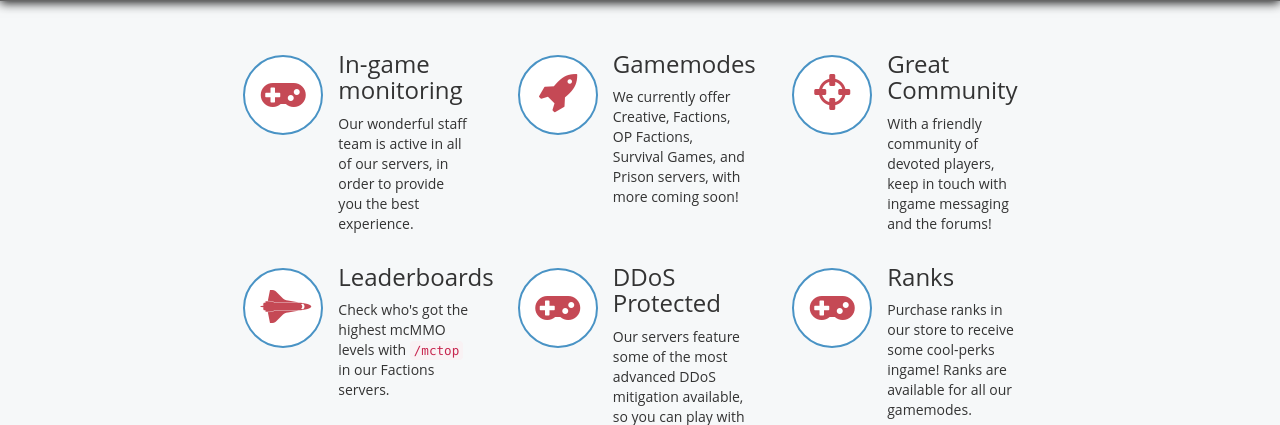
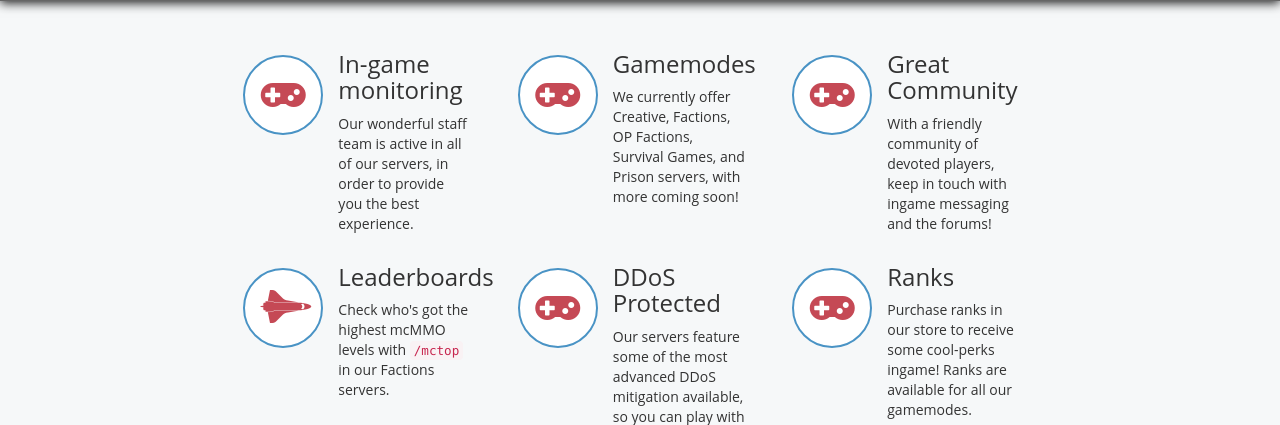
Before and after one commit to BlockMadness/Website-portal, a PHP site: page / in a window 1280 px wide. Shown: the part 524-949 px from the top of the page. Run offline with PHP 8.4, Linux system fonts and the light colour scheme; data that the repository does not hold is empty.

Commit message:
Edit home page changed icons

```diff
--- a/inc/home.inc.php
+++ b/inc/home.inc.php
@@ -120,7 +120,7 @@
 					</div>
 					<div class="col-md-4">
 						<div class="col-md-4 col-md-icon">
-							<i class="fa fa-rocket fa-3x"></i>
+							<i class="fa fa-gamepad fa-3x"></i>
 						</div>
 						<div class="col-md-8">
 							<h3>Gamemodes</h3>
@@ -129,7 +129,7 @@
 					</div>
 					<div class="col-md-4">
 						<div class="col-md-4 col-md-icon">
-							<i class="fa fa-crosshairs fa-3x"></i>
+							<i class="fa fa-gamepad fa-3x"></i>
 						</div>
 						<div class="col-md-8">
 							<h3>Great Community</h3>
```
